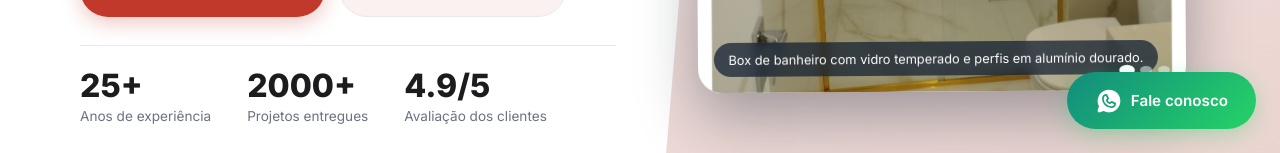
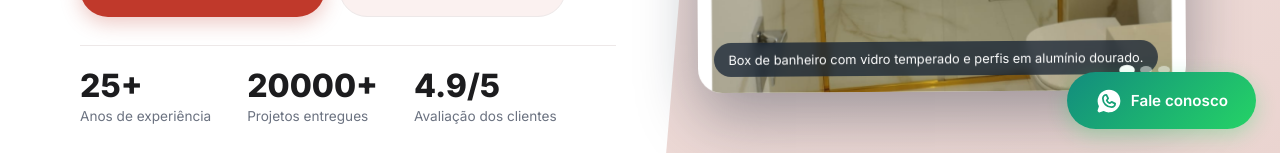
Before and after one commit to paulohramoss/landing-page, a React (Vite) app: page / in a window 1280 px wide. Shown: the part 647-800 px from the top of the page. Built offline with nearby package versions, Linux system fonts and the light colour scheme.

Commit message:
feat: implement animated Hero section with slideshow and counter statistics

```diff
--- a/src/sections/Hero.tsx
+++ b/src/sections/Hero.tsx
@@ -1,37 +1,45 @@
-import { useEffect, useRef, useState } from 'react';
-import { AnimatePresence, motion, useReducedMotion, Variants, useInView } from 'framer-motion';
-import boxBanheiro from '../assets/box-banheiro.jpg';
-import fachadaCasa from '../assets/fachada-casa.jpg';
-import portaAluminio from '../assets/porta-aluminio.jpg';
+import { useEffect, useRef, useState } from "react";
+import {
+  AnimatePresence,
+  motion,
+  useReducedMotion,
+  Variants,
+  useInView,
+} from "framer-motion";
+import boxBanheiro from "../assets/box-banheiro.jpg";
+import fachadaCasa from "../assets/fachada-casa.jpg";
+import portaAluminio from "../assets/porta-aluminio.jpg";
 
 type HeroSlide = {
   alt: string;
   caption: string;
   badge: string;
   src: string;
-  objectFit?: 'cover' | 'contain';
+  objectFit?: "cover" | "contain";
 };
 
 const heroSlides: HeroSlide[] = [
   {
     src: boxBanheiro,
-    alt: 'Box de banheiro com vidro temperado e perfis em alumínio dourado.',
-    caption: 'Box de banheiro com vidro temperado e perfis em alumínio dourado.',
-    badge: 'Box e Espelhos',
-    objectFit: 'contain'
+    alt: "Box de banheiro com vidro temperado e perfis em alumínio dourado.",
+    caption:
+      "Box de banheiro com vidro temperado e perfis em alumínio dourado.",
+    badge: "Box e Espelhos",
+    objectFit: "contain",
   },
   {
     src: fachadaCasa,
-    alt: 'Fachada residencial com amplos painéis de vidro.',
-    caption: 'Fachada residencial com esquadrias de alumínio sob medida.',
-    badge: 'Fachadas'
+    alt: "Fachada residencial com amplos painéis de vidro.",
+    caption: "Fachada residencial com esquadrias de alumínio sob medida.",
+    badge: "Fachadas",
   },
   {
     src: portaAluminio,
-    alt: 'Porta de alumínio com acabamento sofisticado.',
-    caption: 'Porta de alumínio de alto padrão para uso comercial e residencial.',
-    badge: 'Esquadrias'
-  }
+    alt: "Porta de alumínio com acabamento sofisticado.",
+    caption:
+      "Porta de alumínio de alto padrão para uso comercial e residencial.",
+    badge: "Esquadrias",
+  },
 ];
 
 const SLIDE_DURATION = 7000;
@@ -39,8 +47,8 @@ const SLIDE_DURATION = 7000;
 const containerVariants: Variants = {
   hidden: {},
   visible: {
-    transition: { staggerChildren: 0.15, delayChildren: 0.1 }
-  }
+    transition: { staggerChildren: 0.15, delayChildren: 0.1 },
+  },
 };
 
 const itemVariants: Variants = {
@@ -48,8 +56,8 @@ const itemVariants: Variants = {
   visible: {
     opacity: 1,
     y: 0,
-    transition: { duration: 0.65, ease: 'easeOut' }
-  }
+    transition: { duration: 0.65, ease: "easeOut" },
+  },
 };
 
 const mediaVariants: Variants = {
@@ -58,8 +66,8 @@ const mediaVariants: Variants = {
     opacity: 1,
     x: 0,
     scale: 1,
-    transition: { duration: 0.9, ease: 'easeOut', delay: 0.2 }
-  }
+    transition: { duration: 0.9, ease: "easeOut", delay: 0.2 },
+  },
 };
 
 const slideVariants: Variants = {
@@ -67,11 +75,16 @@ const slideVariants: Variants = {
   visible: {
     opacity: 1,
     scale: 1,
-    transition: { duration: 0.6, ease: 'easeOut' }
-  }
+    transition: { duration: 0.6, ease: "easeOut" },
+  },
 };
 
-function useCountUp(target: number, decimals: number, duration: number, active: boolean): number {
+function useCountUp(
+  target: number,
+  decimals: number,
+  duration: number,
+  active: boolean,
+): number {
   const [count, setCount] = useState(0);
   const rafRef = useRef<number>();
 
@@ -104,11 +117,11 @@ function Hero(): JSX.Element {
   const autoPlayRef = useRef<number | undefined>(undefined);
 
   const statsRef = useRef(null);
-  const statsInView = useInView(statsRef, { once: true, margin: '-40px' });
+  const statsInView = useInView(statsRef, { once: true, margin: "-40px" });
   const countersActive = statsInView && !prefersReducedMotion;
 
   const count25 = useCountUp(25, 0, 1.8, countersActive);
-  const count2000 = useCountUp(2000, 0, 2.2, countersActive);
+  const count20000 = useCountUp(20000, 0, 2.2, countersActive);
   const count49 = useCountUp(4.9, 1, 1.8, countersActive);
 
   useEffect(() => {
@@ -119,14 +132,16 @@ function Hero(): JSX.Element {
     }, SLIDE_DURATION);
 
     return () => {
-      if (autoPlayRef.current !== undefined) window.clearInterval(autoPlayRef.current);
+      if (autoPlayRef.current !== undefined)
+        window.clearInterval(autoPlayRef.current);
     };
   }, [prefersReducedMotion]);
 
   const handleSelectSlide = (index: number) => {
     setCurrentSlide(index);
     if (prefersReducedMotion) return;
-    if (autoPlayRef.current !== undefined) window.clearInterval(autoPlayRef.current);
+    if (autoPlayRef.current !== undefined)
+      window.clearInterval(autoPlayRef.current);
     autoPlayRef.current = window.setInterval(() => {
       setCurrentSlide((prev) => (prev + 1) % heroSlides.length);
     }, SLIDE_DURATION);
@@ -148,7 +163,8 @@ function Hero(): JSX.Element {
             Desde 2001 — Vidraçaria de confiança
           </motion.span>
           <motion.h1 variants={itemVariants}>
-            Vidros temperados e esquadrias de alumínio de alta qualidade: segurança e estilo para o seu espaço.
+            Vidros temperados e esquadrias de alumínio de alta qualidade:
+            segurança e estilo para o seu espaço.
           </motion.h1>
 
           <motion.p variants={itemVariants}>
@@ -165,17 +181,21 @@ function Hero(): JSX.Element {
             </a>
           </motion.div>
 
-          <motion.ul className="hero-stats" ref={statsRef} variants={itemVariants}>
+          <motion.ul
+            className="hero-stats"
+            ref={statsRef}
+            variants={itemVariants}
+          >
             <li>
-              <strong>{prefersReducedMotion ? '25' : count25}+</strong>
+              <strong>{prefersReducedMotion ? "25" : count25}+</strong>
               <span>Anos de experiência</span>
             </li>
             <li>
-              <strong>{prefersReducedMotion ? '2.000' : count2000}+</strong>
+              <strong>{prefersReducedMotion ? "20.000" : count20000}+</strong>
               <span>Projetos entregues</span>
             </li>
             <li>
-              <strong>{prefersReducedMotion ? '4.9' : count49}/5</strong>
+              <strong>{prefersReducedMotion ? "4.9" : count49}/5</strong>
               <span>Avaliação dos clientes</span>
             </li>
           </motion.ul>
@@ -190,21 +210,23 @@ function Hero(): JSX.Element {
         >
           <motion.div
             className="hero-media-slides"
-            animate=
-            {prefersReducedMotion
+            animate={
+              prefersReducedMotion
                 ? undefined
                 : {
                     y: [0, -10, 0],
-                rotate: [0, 0.6, -0.6, 0]
-              }}
-            transition=
-            {prefersReducedMotion
+                    rotate: [0, 0.6, -0.6, 0],
+                  }
+            }
+            transition={
+              prefersReducedMotion
                 ? undefined
                 : {
                     duration: 12,
-                ease: 'easeInOut',
-                repeat: Infinity
-              }}
+                    ease: "easeInOut",
+                    repeat: Infinity,
+                  }
+            }
           >
             {/* Badge flutuante */}
             <AnimatePresence mode="wait">
@@ -226,7 +248,7 @@ function Hero(): JSX.Element {
                 className="hero-media-image"
                 src={activeSlide.src}
                 alt={activeSlide.alt}
-                style={{ objectFit: activeSlide.objectFit ?? 'cover' }}
+                style={{ objectFit: activeSlide.objectFit ?? "cover" }}
               />
             ) : (
               <AnimatePresence mode="wait">
@@ -235,7 +257,7 @@ function Hero(): JSX.Element {
                   className="hero-media-image"
                   src={activeSlide.src}
                   alt={activeSlide.alt}
-                  style={{ objectFit: activeSlide.objectFit ?? 'cover' }}
+                  style={{ objectFit: activeSlide.objectFit ?? "cover" }}
                   initial="hidden"
                   animate="visible"
                   exit="hidden"
@@ -250,8 +272,12 @@ function Hero(): JSX.Element {
                 <motion.figcaption
                   key={activeSlide.caption}
                   initial={prefersReducedMotion ? false : { opacity: 0, y: 10 }}
-                  animate={prefersReducedMotion ? undefined : { opacity: 1, y: 0 }}
-                  exit={prefersReducedMotion ? undefined : { opacity: 0, y: 10 }}
+                  animate={
+                    prefersReducedMotion ? undefined : { opacity: 1, y: 0 }
+                  }
+                  exit={
+                    prefersReducedMotion ? undefined : { opacity: 0, y: 10 }
+                  }
                   transition={{ duration: 0.35 }}
                   aria-live="polite"
                 >
@@ -261,18 +287,22 @@ function Hero(): JSX.Element {
             </AnimatePresence>
 
             {/* Dots */}
-            <div className="hero-media-dots" role="tablist" aria-label="Projetos em destaque">
+            <div
+              className="hero-media-dots"
+              role="tablist"
+              aria-label="Projetos em destaque"
+            >
               {heroSlides.map((slide, index) => {
                 const isActive = index === currentSlide;
                 return (
                   <button
                     key={slide.badge}
                     type="button"
-                    className={`hero-media-dot${isActive ? ' is-active' : ''}`}
+                    className={`hero-media-dot${isActive ? " is-active" : ""}`}
                     onClick={() => handleSelectSlide(index)}
                     aria-label={`Mostrar: ${slide.badge}`}
                     aria-pressed={isActive}
-                    aria-current={isActive ? 'true' : undefined}
+                    aria-current={isActive ? "true" : undefined}
                   />
                 );
               })}
```
Lines whose indentation alone changed are shown as unchanged.
